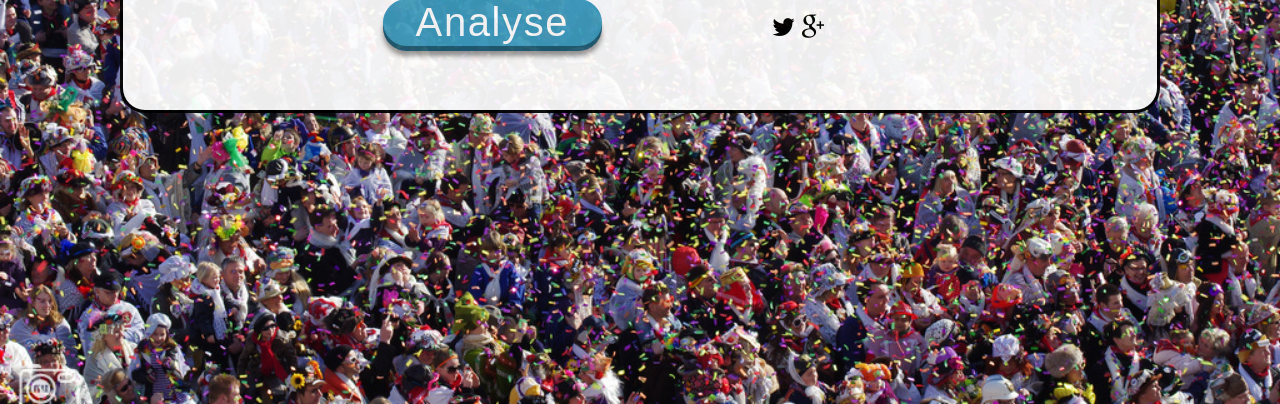
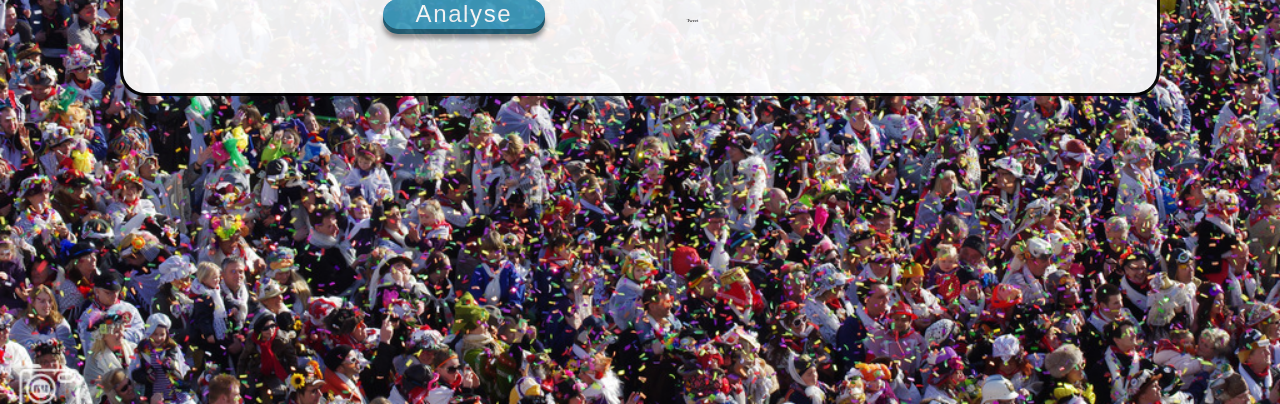
Before and after one commit to kewal07/askpopulo, a Django app: template polls/templates/polls/questionDetail.html in a window 1280 px wide. Shown: the part 396-800 px from the top of the page. Run offline with Django 3.2, Linux system fonts and the light colour scheme; the template is opened without the code that fills it, so the values that code supplies are empty; some libraries are stand-ins or nearby versions.

Commit message:
Twitter and Google plus share

```diff
--- a/polls/templates/polls/common.html
+++ b/polls/templates/polls/common.html
@@ -9,6 +9,7 @@
 		<script src="http://code.jquery.com/jquery.min.js"></script>
 		<script src="{% static 'js/scriptIE.js' %}"></script>
 		<script src="{% static 'js/script.js' %}"></script>
+		<script src="https://apis.google.com/js/platform.js" async defer></script>
 		{% block extra_js %}{% endblock %}
 	</head>
 	<body>
@@ -23,6 +24,18 @@
 	  				fjs.parentNode.insertBefore(js, fjs);
 				}
 				(document, 'script', 'facebook-jssdk'));
+
+				!function(d,s,id)
+				{
+					var js,fjs=d.getElementsByTagName(s)[0],p=/^http:/.test(d.location)?'http':'https';
+					if(!d.getElementById(id))
+					{
+						js=d.createElement(s);
+						js.id=id;
+						js.src=p+'://platform.twitter.com/widgets.js';
+						fjs.parentNode.insertBefore(js,fjs);
+					}
+				}(document, 'script', 'twitter-wjs');
 			</script>
 		<section id="header">
 			<div id="headerContent">
--- a/polls/templates/polls/questionDetail.html
+++ b/polls/templates/polls/questionDetail.html
@@ -101,9 +101,9 @@
 								  <!-- <li><a href="https://www.facebook.com/sharer/sharer.php?u=http%3A%2F%2Flocalhost&t=ssd" target="_blank" title="Share on Facebook"><i class="fa fa-facebook-square fa-2x"></i></a></li>
 								  <li><a href="https://twitter.com/intent/tweet?source=http%3A%2F%2Flocalhost&text=ssd:%20http%3A%2F%2Flocalhost" target="_blank" title="Tweet"><i class="fa fa-twitter-square fa-2x"></i></a></li>
 								  <li><a href="https://plus.google.com/share?url=http%3A%2F%2Flocalhost" target="_blank" title="Share on Google+"><i class="fa fa-google-plus-square fa-2x"></i></a></li> -->
-								<li ><div class="fb-share-button" data-href="http://127.0.0.1:8000/{% url 'polls:polls_vote' question.id question.que_slug %}" data-layout="button_count"></div></i></li>
-								<li><i class="fa fa-twitter"></i></li>
-								<li><i class="fa fa-google-plus"></i></li>
+								<li ><div class="fb-share-button" data-href="http://127.0.0.1:8000/{% url 'polls:polls_vote' question.id question.que_slug %}" data-layout="button_count"></div></li>&nbsp&nbsp&nbsp
+								<li><a href="https://twitter.com/share" class="twitter-share-button" data-url="http://127.0.0.1:8000/{% url 'polls:polls_vote' question.id question.que_slug %}" data-via="askpopulo" data-hashtags="AskThePeople">Tweet</a></li>&nbsp&nbsp&nbsp
+								<li><div class="g-plus" data-action="share" data-annotation="bubble" data-href="http://127.0.0.1:8000/{% url 'polls:polls_vote' question.id question.que_slug %}"></div></li>
 							</ul>
 						</div>
 					</div>
--- a/static/polls/css/questionDetail.css
+++ b/static/polls/css/questionDetail.css
@@ -39,7 +39,7 @@ html{
 	border:1px solid #3e9cbf; /*required or the default border for the browser will appear*/
 	cursor:pointer; /*forces the cursor to change to a hand when the button is hovered*/
 	/*style the text*/
-	font-size:2.5rem;
+	font-size:1.5rem;
 	letter-spacing:.1rem;
 	color: #fff;
 	/*use box-shadow to give the button some depth - see cssdemos.tupence.co.uk/box-shadow.htm#demo7 for more info on this technique*/
@@ -55,8 +55,8 @@ ul.share-buttons{
   display: inline-block;
   list-style: none;
   padding: 0;
-  font-size: 1.6rem;
-  margin-left:25%;
+  font-size: 0.3rem;
+  margin-left:20%;
 }
 
 /* .shareButtonsDiv{
```
